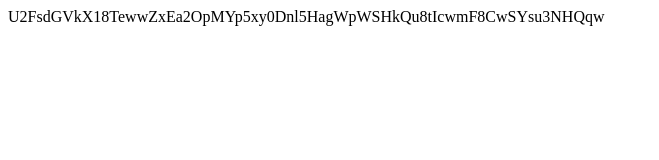
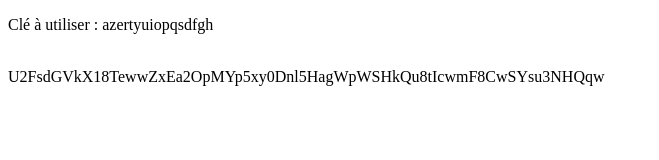
Before and after one commit to Thomas-Lamb/DecrypteExtension, a browser extension: page PageHtmlTest/index.encrypted.html in a window 1280 px wide. Shown: the whole page, without its empty margins (0-659 px from the left). Drawn offline with Linux system fonts and the light colour scheme.

Commit message:
Update index.encrypted.html

```diff
--- a/PageHtmlTest/index.encrypted.html
+++ b/PageHtmlTest/index.encrypted.html
@@ -1,9 +1,13 @@
 <!--popup.html-->
 <!DOCTYPE html>
 <html>
-    <head>
-    </head>
-    <body>
-        <div id="encrypted">U2FsdGVkX18TewwZxEa2OpMYp5xy0Dnl5HagWpWSHkQu8tIcwmF8CwSYsu3NHQqw</div>
-    </body>
+
+<head>
+</head>
+
+<body>
+    <p>Clé à utiliser : azertyuiopqsdfgh</p><br/>
+    <div id="encrypted">U2FsdGVkX18TewwZxEa2OpMYp5xy0Dnl5HagWpWSHkQu8tIcwmF8CwSYsu3NHQqw</div>
+</body>
+
 </html>
```
